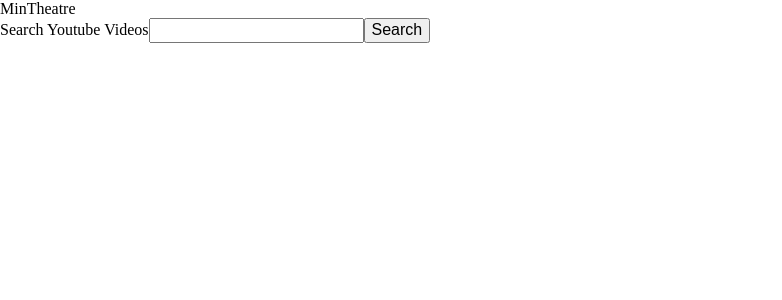
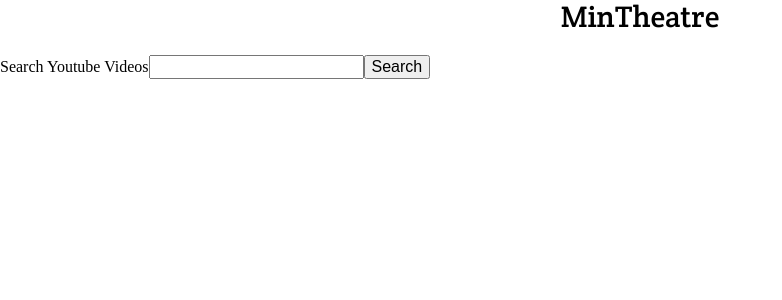
Before and after one commit to cnsheafe/min-theatre, a Vue app: page / in a window 1280 px wide. Shown: the top 300 px of the page, without its empty margins (0-782 px from the left). Built offline with nearby package versions, Linux system fonts and the light colour scheme.

Commit message:
added header styling

```diff
--- a/src/components/App.vue
+++ b/src/components/App.vue
@@ -22,3 +22,12 @@ export default {
   store: store
 };
 </script>
+
+<style lang="scss">
+header {
+  text-align: center;
+  font-family: "Crete Round", serif;
+  font-size: 30px;
+  margin-bottom: 20px;
+}
+</style>
```
